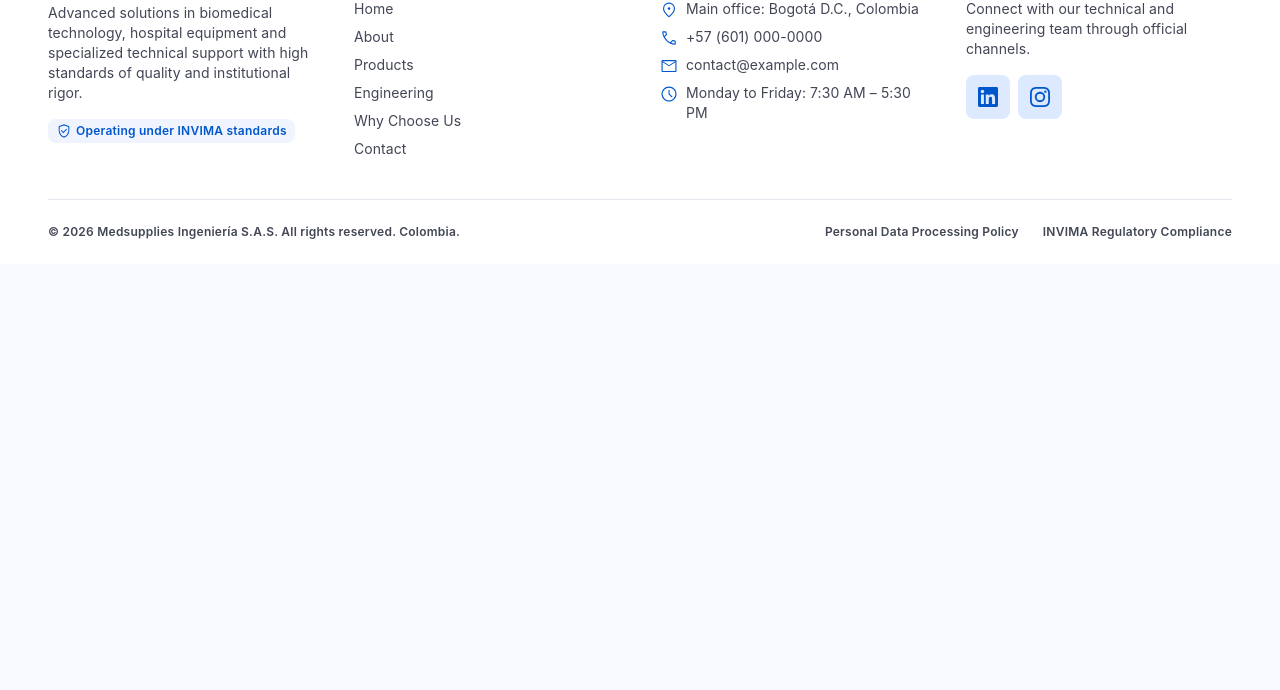
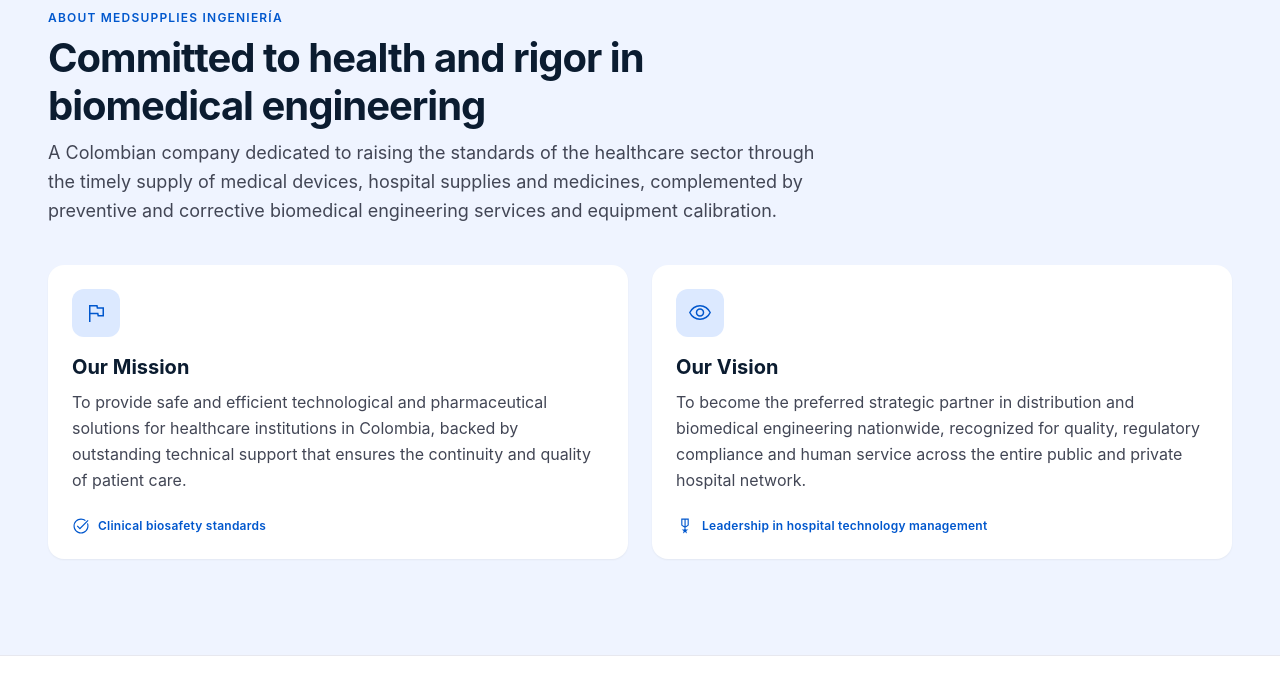
Before and after one commit to Sanchochx/medsupplies_web, an Astro site: page / in a window 1280 px wide. Shown: the part 1066-1756 px from the top of the page. Before the commit the page ends 1330 px from the top, so only its background shows below. Built offline with nearby package versions, Linux system fonts and the light colour scheme; Astro itself is replaced by a stand-in of ours.

Commit message:
us-sec-003

```diff
--- /dev/null
+++ b/src/components/sections/AboutSection.astro
@@ -0,0 +1,64 @@
+---
+import { getMissionVision } from '../../lib/data';
+import { Container, Icon, IconTile, SectionHeader, type IconName } from '../ui';
+
+interface StatementCard {
+  icon: IconName;
+  title: string;
+  text: string;
+  footerIcon: IconName;
+  footer: string;
+}
+
+const HEADING_ID = 'about-heading';
+
+const { mission, vision } = getMissionVision();
+
+const cards: StatementCard[] = [
+  {
+    icon: 'flag',
+    title: 'Our Mission',
+    text: mission,
+    footerIcon: 'task-alt',
+    footer: 'Clinical biosafety standards',
+  },
+  {
+    icon: 'visibility',
+    title: 'Our Vision',
+    text: vision,
+    footerIcon: 'military-tech',
+    footer: 'Leadership in hospital technology management',
+  },
+];
+---
+
+<section
+  id="about"
+  aria-labelledby={HEADING_ID}
+  class="w-full bg-surface-container-low py-space-xl lg:py-24"
+>
+  <Container class="flex flex-col gap-space-xl">
+    <SectionHeader
+      headingId={HEADING_ID}
+      eyebrow="About Medsupplies Ingeniería"
+      heading="Committed to health and rigor in biomedical engineering"
+      lead="A Colombian company dedicated to raising the standards of the healthcare sector through the timely supply of medical devices, hospital supplies and medicines, complemented by preventive and corrective biomedical engineering services and equipment calibration."
+    />
+
+    <ul class="grid grid-cols-1 gap-gutter md:grid-cols-2">
+      {cards.map(({ icon, title, text, footerIcon, footer }) => (
+        <li class="flex flex-col justify-between rounded-2xl bg-surface-container-lowest p-space-lg shadow-sm transition-shadow duration-200 hover:shadow-md">
+          <div class="flex flex-col gap-space-sm">
+            <IconTile icon={icon} size="lg" class="mb-2" />
+            <h3 class="font-heading text-headline-sm font-bold text-on-surface">{title}</h3>
+            <p class="text-body-md leading-relaxed text-on-surface-variant">{text}</p>
+          </div>
+          <p class="mt-space-md flex items-center gap-2 pt-space-sm text-label-md text-primary">
+            <Icon name={footerIcon} size={18} />
+            {footer}
+          </p>
+        </li>
+      ))}
+    </ul>
+  </Container>
+</section>
--- a/src/pages/index.astro
+++ b/src/pages/index.astro
@@ -1,6 +1,7 @@
 ---
 import SiteFooter from '../components/layout/SiteFooter.astro';
 import SiteHeader from '../components/layout/SiteHeader.astro';
+import AboutSection from '../components/sections/AboutSection.astro';
 import HeroSection from '../components/sections/HeroSection.astro';
 import BaseLayout from '../layouts/BaseLayout.astro';
 import { getCompanyInfo } from '../lib/data';
@@ -12,7 +13,7 @@ const { legalName } = getCompanyInfo();
   <SiteHeader slot="header" />
   {/* Section anchors in page order; each one is replaced by its section component (Epic 03). */}
   <HeroSection />
-  <section id="about"></section>
+  <AboutSection />
   <section id="products"></section>
   <section id="engineering"></section>
   <section id="why-us"></section>
--- /dev/null
+++ b/tests/unit/components/sections/AboutSection.test.ts
@@ -0,0 +1,71 @@
+import { describe, expect, it } from 'vitest';
+import AboutSection from '../../../../src/components/sections/AboutSection.astro';
+import { getMissionVision } from '../../../../src/lib/data';
+import { compileTailwind, extractClasses } from '../../helpers/compileTailwind';
+import { renderAstro } from '../../helpers/renderAstro';
+
+async function renderAbout(): Promise<string> {
+  return renderAstro(AboutSection);
+}
+
+function cards(html: string): string[] {
+  return [...html.matchAll(/<li [\s\S]*?<\/li>/g)].map(([card]) => card);
+}
+
+describe('AboutSection', () => {
+  it('is the #about section on surface-container-low, with the section padding', async () => {
+    const html = await renderAbout();
+
+    expect(html).toMatch(
+      /^<section id="about" aria-labelledby="about-heading" class="[^"]*\bbg-surface-container-low py-space-xl lg:py-24"/,
+    );
+  });
+
+  it('renders the section header with its eyebrow, h2 and lead', async () => {
+    const html = await renderAbout();
+
+    expect(html).toContain('About Medsupplies Ingeniería');
+    expect(html).toMatch(
+      /<h2 id="about-heading"[^>]*>\s*Committed to health and rigor in biomedical engineering\s*<\/h2>/,
+    );
+    expect(html).toContain('A Colombian company dedicated to raising the standards');
+  });
+
+  it('renders the mission and vision cards with h3 titles, data-file texts and footers', async () => {
+    const { mission, vision } = getMissionVision();
+    const [missionCard = '', visionCard = ''] = cards(await renderAbout());
+
+    expect(missionCard).toMatch(/<h3[^>]*>Our Mission<\/h3>/);
+    expect(missionCard).toContain(mission);
+    expect(missionCard).toContain('Clinical biosafety standards');
+    expect(visionCard).toMatch(/<h3[^>]*>Our Vision<\/h3>/);
+    expect(visionCard).toContain(vision);
+    expect(visionCard).toContain('Leadership in hospital technology management');
+  });
+
+  it('renders white rounded cards that lift on hover, with the footer pinned to the bottom', async () => {
+    for (const card of cards(await renderAbout())) {
+      expect(card).toMatch(
+        /^<li class="flex flex-col justify-between rounded-2xl bg-surface-container-lowest [^"]*shadow-sm [^"]*hover:shadow-md"/,
+      );
+      expect(card.match(/<svg /g)).toHaveLength(2);
+    }
+  });
+
+  it('lays the cards out in 1 column below md and 2 from md', async () => {
+    expect(await renderAbout()).toMatch(/<ul class="grid grid-cols-1 gap-gutter md:grid-cols-2">/);
+  });
+
+  it('only uses utilities that exist in the design system', async () => {
+    const classes = extractClasses(await renderAbout());
+    const css = await compileTailwind(classes);
+
+    const missing = classes.filter((className) => {
+      // CSS-escape the class as Tailwind emits it, then regex-escape that selector text.
+      const selector = `.${className.replace(/[:/.[\]()=,%]/g, (char) => `\\${char}`)}`;
+      const pattern = selector.replace(/[\\^$.*+?()[\]{}|]/g, (char) => `\\${char}`);
+      return !new RegExp(`${pattern}[\\s:{,[]`).test(css);
+    });
+    expect(missing).toEqual([]);
+  });
+});
```
